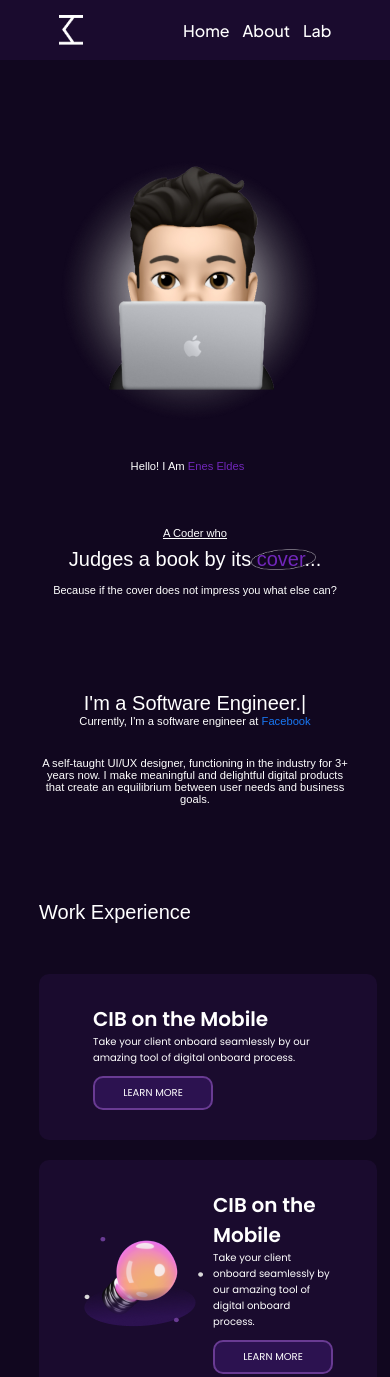
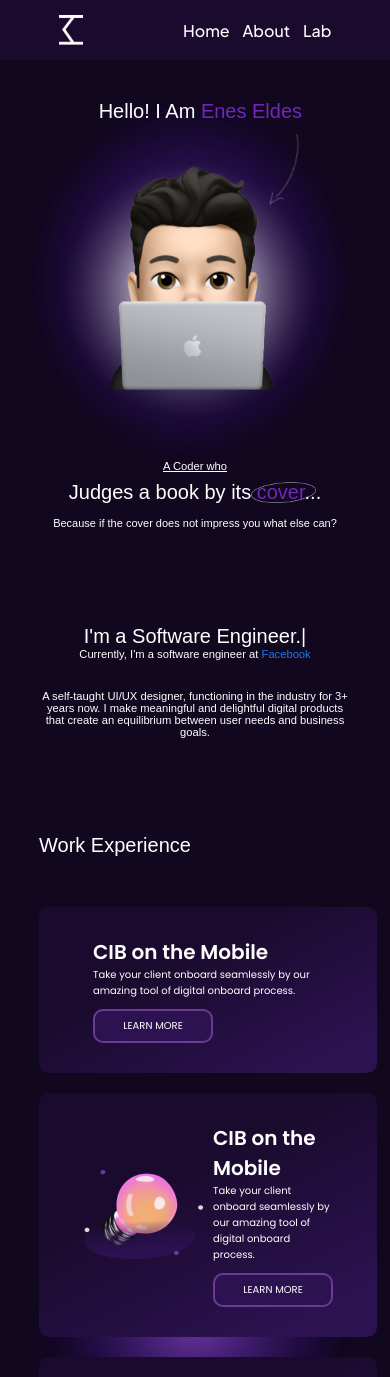
Before and after one commit to eneseldes/FrontendHomework, a plain HTML site: page index.html in a window 390 px wide. Shown: the top 1377 px of the page. Drawn offline with Linux system fonts and the light colour scheme; a web font is replaced by a local one.

Commit message:
Micro-adjustments on alignment are made and extra background features are added.

```diff
--- a/index.html
+++ b/index.html
@@ -19,7 +19,11 @@
     <main>
         <div class="aboutMe">
             <div class="helloPart">
-                <div class="image"><img src="Media/Me.png" alt=""></div>
+                <div class="image">
+                    <img src="Media/Me.png" alt="">
+                    <div class="vector"></div>
+                    <div class="arrowVector"></div>
+                </div>
                 <div class="texts">
                     <p>Hello! I Am <span class="purpleText">Enes Eldes</span></p>
                     <p>A Coder who</p>
@@ -40,7 +44,7 @@
                         <div class="experienceTextArea">
                             <div class="header">CIB on the Mobile</div>
                             <div class="text">Take your client onboard seamlessly by our amazing tool of digital onboard process.</div>
-                            <div class="button">LEARN MORE</div>
+                            <button class="learnMoreButton">LEARN MORE</button>
                         </div>
                     </div>
                     <div class="experienceBox experience2">
@@ -48,7 +52,7 @@
                         <div class="experienceTextArea">
                             <div class="header">CIB on the Mobile</div>
                             <div class="text">Take your client onboard seamlessly by our amazing tool of digital onboard process.</div>
-                            <div class="button">LEARN MORE</div>
+                            <button class="learnMoreButton">LEARN MORE</button>
                         </div>
                     </div>
                     <div class="experienceBox experience3">
@@ -56,7 +60,7 @@
                         <div class="experienceTextArea">
                             <div class="header">CIB on the Mobile</div>
                             <div class="text">Take your client onboard seamlessly by our amazing tool of digital onboard process.</div>
-                            <div class="button">LEARN MORE</div>
+                            <button class="learnMoreButton">LEARN MORE</button>
                         </div>
                     </div>
                     <div class="experienceBox experience4">
@@ -64,7 +68,7 @@
                         <div class="experienceTextArea">
                             <div class="header">CIB on the Mobile</div>
                             <div class="text">Take your client onboard seamlessly by our amazing tool of digital onboard process.</div>
-                            <div class="button">LEARN MORE</div>
+                            <button class="learnMoreButton">LEARN MORE</button>
                         </div>
                     </div>
                 </div>
@@ -87,6 +91,7 @@
                     </div>
                 </div>
                 <div class="imageArea">
+                    <div class="vector"></div>
                     <img width="100%" src="Media/Project1.png" alt="">
                 </div>
             </div>
@@ -101,6 +106,7 @@
                     </div>
                 </div>
                 <div class="imageArea">
+                    <div class="vector"></div>
                     <img width="100%" src="Media/Project2.png" alt="">
                 </div>
             </div>
--- a/main.css
+++ b/main.css
@@ -4,6 +4,26 @@
 
 .purpleText{
     color: #7127BA;
+}
+
+.vector{
+    width: 100%;
+    height: 100%;
+    position: absolute;
+    background-image: url(Media/Gradient.png);
+    background-position: center;
+    background-size: contain;
+    background-repeat: no-repeat;
+    z-index: -2;
+}
+.arrowVector{
+    position: absolute;
+    top: -46px;
+    left: 165px;
+    background-image: url(Media/Arrow.png);
+    background-size: contain;
+    width: 100px;
+    height: 100px;
 }
 
 *{
@@ -59,6 +79,12 @@
     height: 300px;
     margin-top: 30px;
     margin-right: 10px;
+    position: relative;
+}
+
+.aboutMe .helloPart .image .vector {
+    top: -10%;
+    transform: scale(1.4, 1.4);
 }
 
 .aboutMe .helloPart .texts p:first-child{
@@ -101,6 +127,7 @@
 }
 
 .aboutMe .introductionPart .facebookWord{
+    position: relative;
     color: #1877F2;
 }
 
@@ -108,7 +135,7 @@
     /* gradient bg */
     background-image: url(Media/Gradient.png);
     background-repeat: no-repeat;
-    background-position: 35%;
+    background-position: 50%;
     background-size: contain;
 }
 
@@ -127,7 +154,8 @@
     font-family: "Poppins", sans-serif;
     font-weight: 400;
     padding: 30px 44px;
-    background-color: #1A0B2E;
+    background: rgb(26,11,46);
+    background: linear-gradient(153deg, rgba(26,11,46,1) 37%, rgba(44,18,80,1) 87%);
     display: flex;
     align-items: center;
     gap: 10px;
@@ -143,15 +171,18 @@
     font-size: 10px;
 }
 
-.aboutMe .experiencesPart .experienceBoxes .experienceBox .experienceTextArea .button{
+.aboutMe .experiencesPart .experienceBoxes .experienceBox .experienceTextArea .learnMoreButton{
     font-size: 10px;
+    font-family: "Poppins", sans-serif;
     background-color: #2C1250;
+    color: white;
     border: #693B93 2px solid;
     border-radius: 10px;
     width: 120px;
     text-align: center;
     padding: 7px 15px;
     margin-top: 10px;
+    cursor: pointer;
 }
 
 .aboutMe .intentionPart{
@@ -176,7 +207,7 @@
 }
 
 .projects > div{
-    margin-bottom: 200px;
+    margin-bottom: 300px;
     position: relative;
 }
 
@@ -202,6 +233,7 @@
     display: inline-block;
     width: 450px;
     z-index: -1;
+
     /* to eliminate ekstra space at the end of div*/
     line-height: 0;
 }
@@ -213,6 +245,13 @@
     padding: 20px 0 0 20px;
     filter: blur(0.5px);
 }
+
+.projects .project1 .imageArea .vector{
+    top: 0;
+    left: -25%;
+    transform: scale(2, 1.9);
+}
+
 
 .projects .project2 .content{
     position: absolute;
@@ -239,6 +278,12 @@
 .projects .project2 .imageArea{
     position: relative;
     padding: 20px 20px 0 0;
+}
+
+.projects .project2 .imageArea .vector{
+    top: 0;
+    left: -30%;
+    transform: scale(2, 1.9);
 }
 
 .contact p:first-child{
@@ -313,6 +358,26 @@
         width: 80%;
         margin-left: 100px;
     }
+
+
+    /* vector alignments */
+    .projects .project1 .imageArea .vector{
+        width: 50%;
+        left: 0;
+        top: -10%;
+    }
+    .projects .project2 .imageArea .vector{
+        width: 50%;
+        left: 0;
+        top: -10%;
+    }
+
+    .aboutMe .helloPart .image .vector {
+        top: -10%;
+        transform: scale(1.2, 1.2);
+    }
+
+
 }
 
 /* Small Screen */
@@ -320,6 +385,16 @@
     .aboutMe .helloPart{
         display: block;
         text-align: center;
+    }
+
+    .aboutMe .helloPart p:first-child{
+        position: absolute;
+        top: 100px;
+
+        /* to center hello sentence */
+        left: 50%;
+        transform: translate(-40%, 0);
+        font-size: 20px;
     }
 
     .aboutMe .helloPart .texts p:first-child{
@@ -330,4 +405,10 @@
         margin-left: 0px;
         text-align: center;
     }
+
+    .arrowVector{
+        left: 64%;
+        top: -40px;
+        transform: rotateY(180deg) rotateZ(-80deg);
+    }
 }
```
